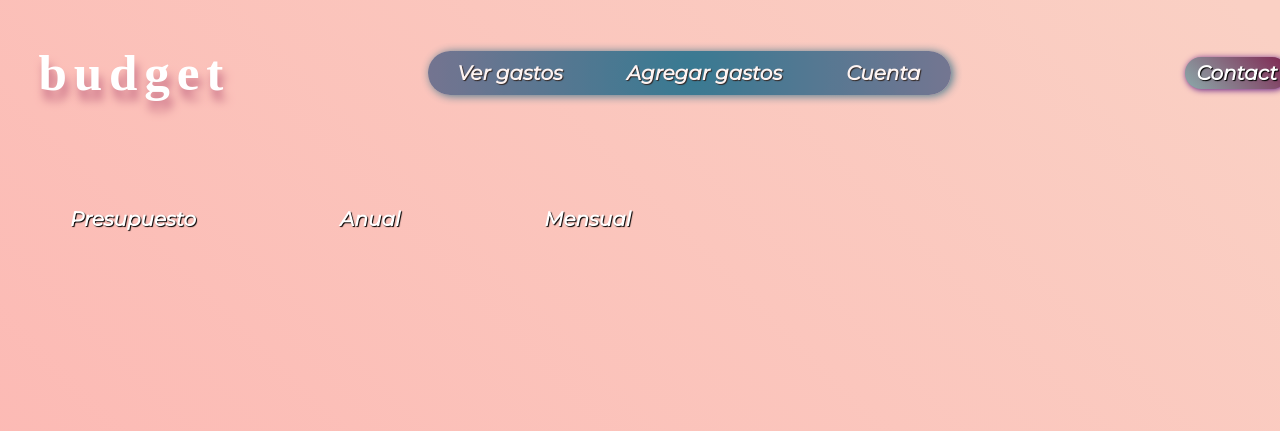
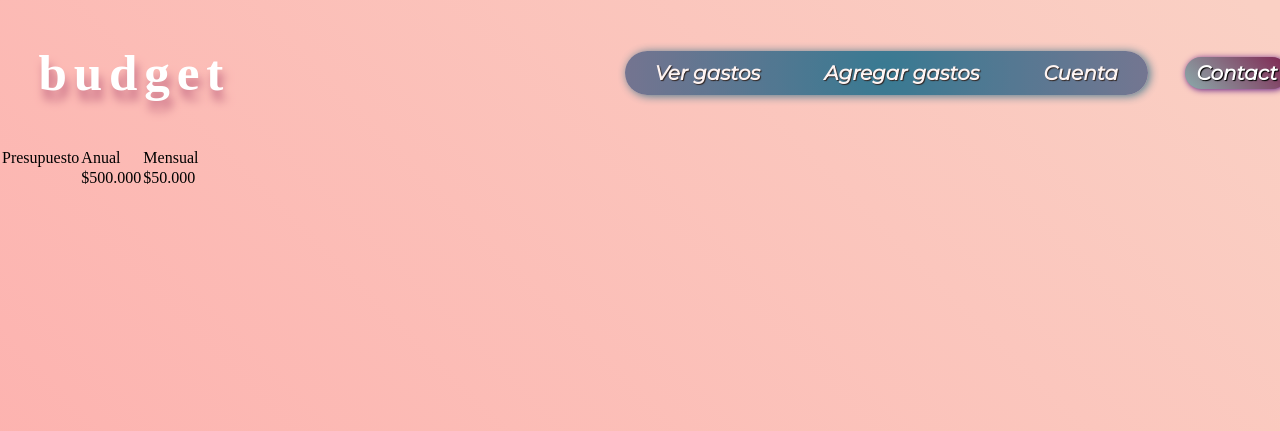
Before and after one commit to julianlastuvka/Budget, a Flask app: template templates/agregar.html in a window 1280 px wide. Shown: the top 431 px of the page. Run offline with Flask 2, Linux system fonts and the light colour scheme; the template is opened without the code that fills it, so the values that code supplies are empty.

Commit message:
added table with some styling

```diff
--- a/templates/agregar.html
+++ b/templates/agregar.html
@@ -1,20 +1,22 @@
-{% extends "layout.html" %}
+{% extends "layout.html" %} {% block title %} Agregar gastos {% endblock %} {%
+block body %}
 
-{% block title %}
-    Agregar gastos
-{% endblock %}
+<table class="presupuesto">
 
-{% block body %}
-
-<div class="presupuesto">
-
-    <ul>
-        <li>Presupuesto</li>
-        <li>Anual</li>
-        <li>Mensual</li>
-    </ul>
+        <tr>
+            <td>Presupuesto</td>
+            <td>Anual</td>
+            <td>Mensual</td>
+        </tr>
 
 
-</div>
+    <tbody>
+        <tr class="presupuesto__body">
+            <td></td>
+            <td>$500.000</td>
+            <td>$50.000</td>
+        </tr>
+    </tbody>
+</table>
 
 {% endblock %}
--- a/templates/layout.html
+++ b/templates/layout.html
@@ -19,13 +19,14 @@
         <nav>
             <ul class="nav__links">
 
-                    <li> <a href="#">Ver gastos</a></li>
+                <li> <a href="/">Ver gastos</a></li>
                 <li> <a href="/agregar">Agregar gastos</a></li>
                 <li> <a href="#">Cuenta</a></li>
 
             </ul>
+            <a href="#"><button>Contact</button></a>
         </nav>
-            <a class="cta" href="#"><button>Contact</button></a>
+
     </header>
     {% block body%} {% endblock %}
 </body>
```
Lines whose indentation alone changed are shown as unchanged.
